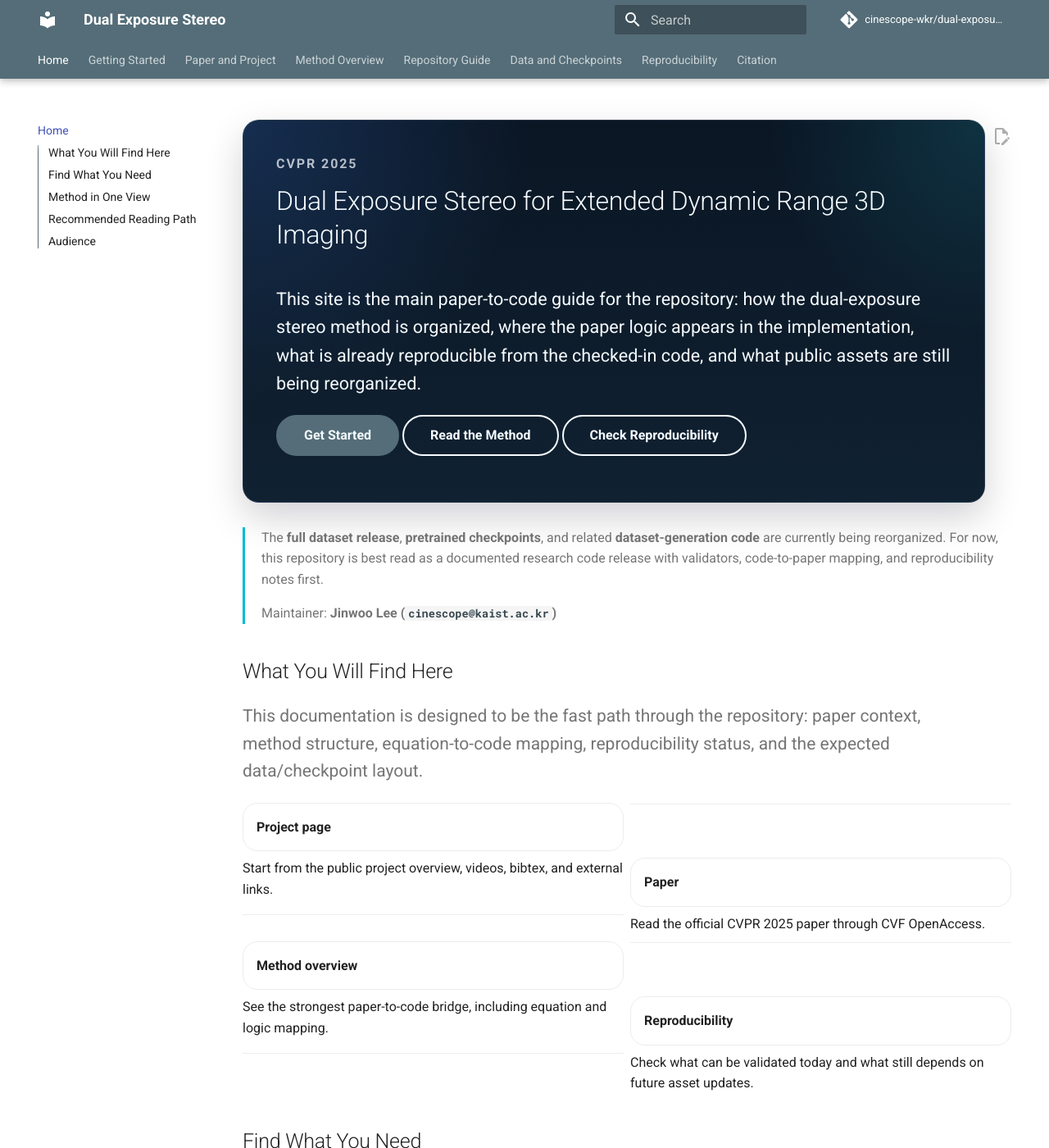
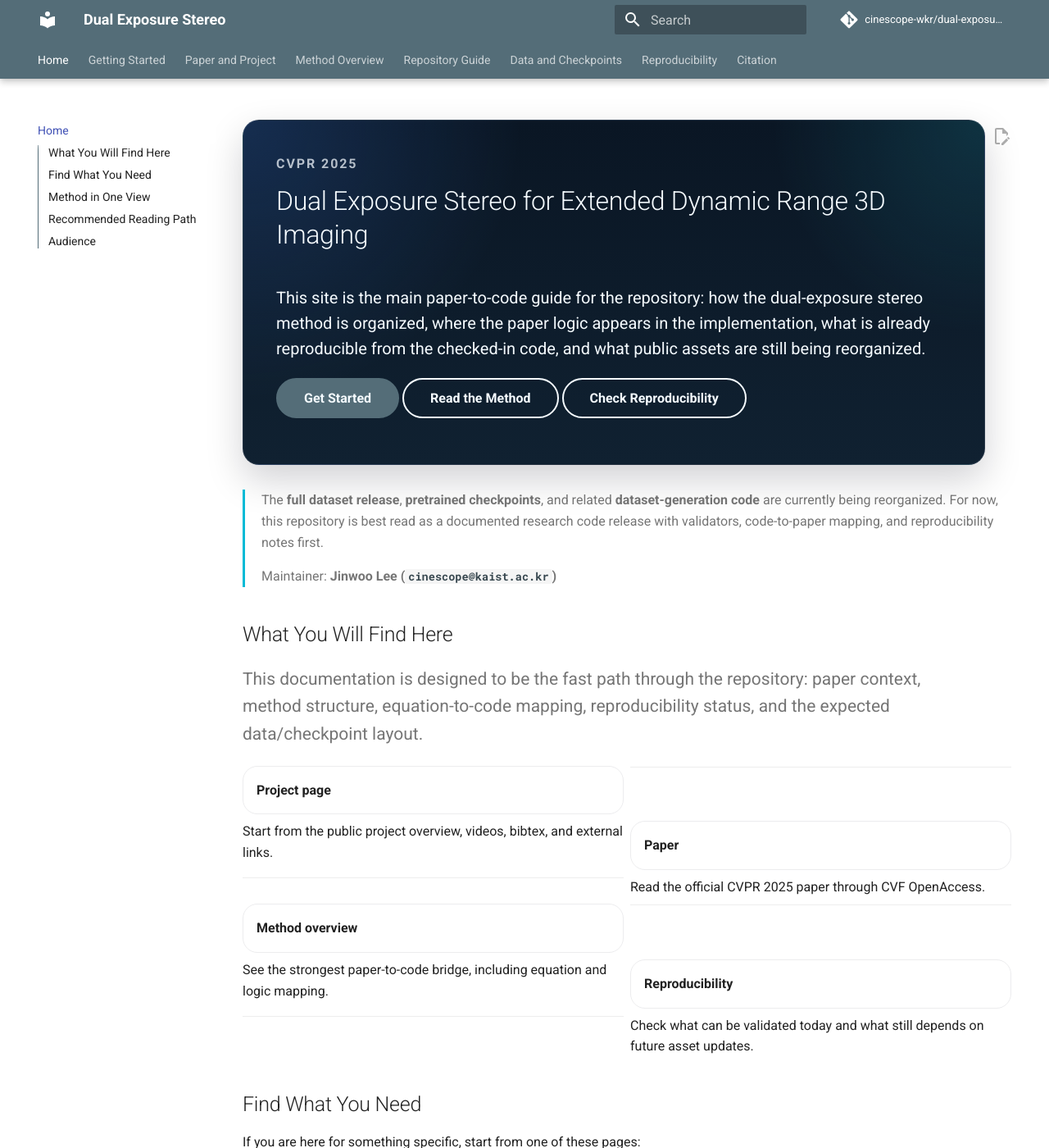
Before and after one commit to cinescope-wkr/dual-exposure-stereo, an MkDocs documentation site: the page built from docs/index.md, in a window 1280 px wide and 1400 px high. Shown: the whole window at 82% size. Built offline with MkDocs 1.6.1 and Material for MkDocs 9.7.7, drawn with Linux system fonts in a browser that asks for light colours; comment, search, counter and statistics services are not loaded.

Commit message:
Tighten docs hero lead typography

```diff
--- a/docs/stylesheets/extra.css
+++ b/docs/stylesheets/extra.css
@@ -34,8 +34,8 @@
 }
 
 .md-typeset .des-hero-lead {
-  font-size: 1.08rem;
-  line-height: 1.6;
+  font-size: 1rem;
+  line-height: 1.55;
   margin-bottom: 1rem;
   max-width: 48rem;
 }
@@ -114,6 +114,6 @@
   }
 
   .md-typeset .des-hero-lead {
-    font-size: 1rem;
+    font-size: 0.95rem;
   }
 }
```
